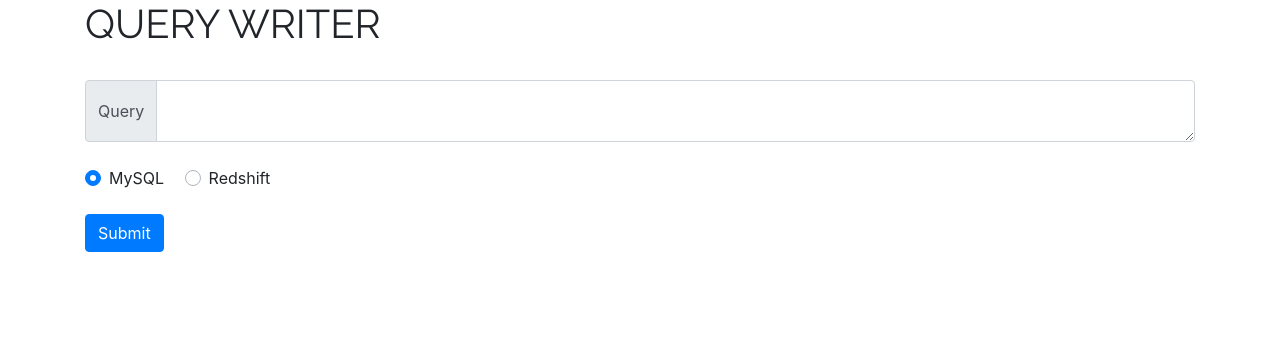
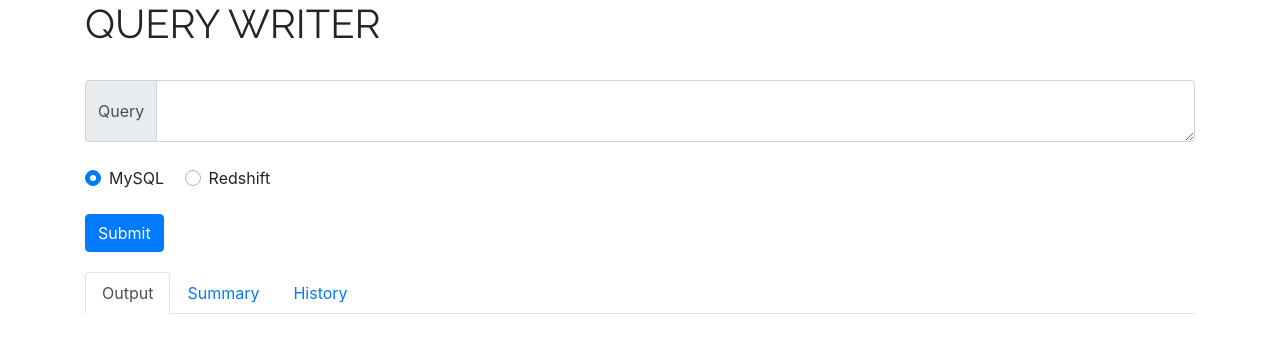
Before and after one commit to aniketSanap/cs527, a Flask app: page / in a window 1280 px wide. Shown: the top 353 px of the page. Run offline with Flask 2, Linux system fonts and the light colour scheme; parts of the project's set-up code (start-up, migrations or seed data) failed here and were passed over; some libraries are stand-ins or nearby versions.

Commit message:
Added tabs

```diff
--- a/templates/index.html
+++ b/templates/index.html
@@ -54,13 +54,28 @@
                     Invalid query!
                 </div>
             </div>
-            <div class='display-table'>
+            <ul class="nav nav-tabs" id="myTab" role="tablist">
+                <li class="nav-item">
+                  <a class="nav-link active" id="home-tab" data-toggle="tab" href="#home" role="tab" aria-controls="home" aria-selected="true">Output</a>
+                </li>
+                <li class="nav-item">
+                  <a class="nav-link" id="profile-tab" data-toggle="tab" href="#profile" role="tab" aria-controls="profile" aria-selected="false">Summary</a>
+                </li>
+                <li class="nav-item">
+                  <a class="nav-link" id="contact-tab" data-toggle="tab" href="#contact" role="tab" aria-controls="contact" aria-selected="false">History</a>
+                </li>
+              </ul>
+              <div class="tab-content" id="myTabContent">
+                <div class="tab-pane fade show active" id="home" role="tabpanel" aria-labelledby="home-tab"><div class='display-table'>
                     <table id='display-table'>
                     </table>
-            </div>
+                </div></div>
+                <div class="tab-pane fade" id="profile" role="tabpanel" aria-labelledby="profile-tab">
                     <div class='summary-table'>
                         <table id='summary-table'>
                         </table>
+                </div></div>
+                <div class="tab-pane fade" id="contact" role="tabpanel" aria-labelledby="contact-tab">Anewesetshree</div>
               </div>
     </div>
 
```
Lines whose indentation alone changed are shown as unchanged.
